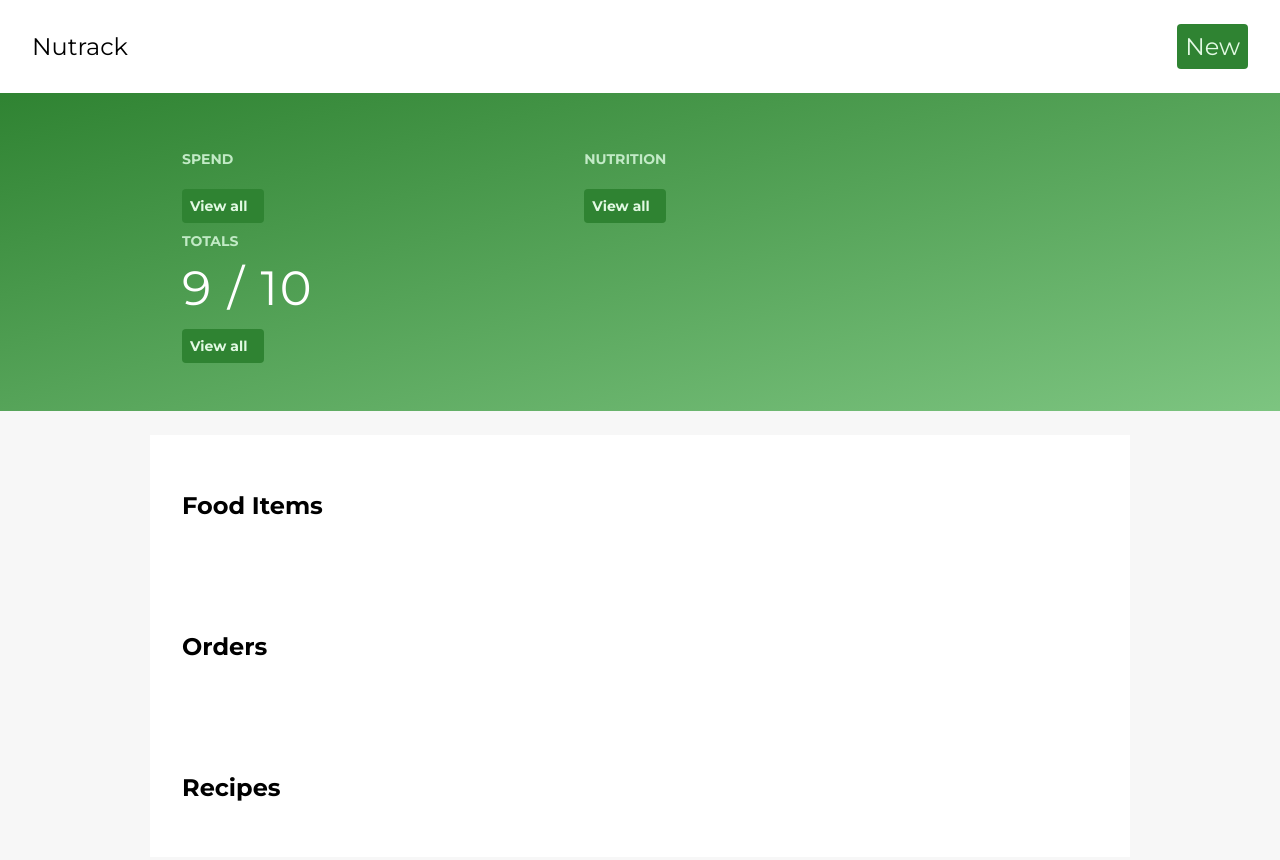
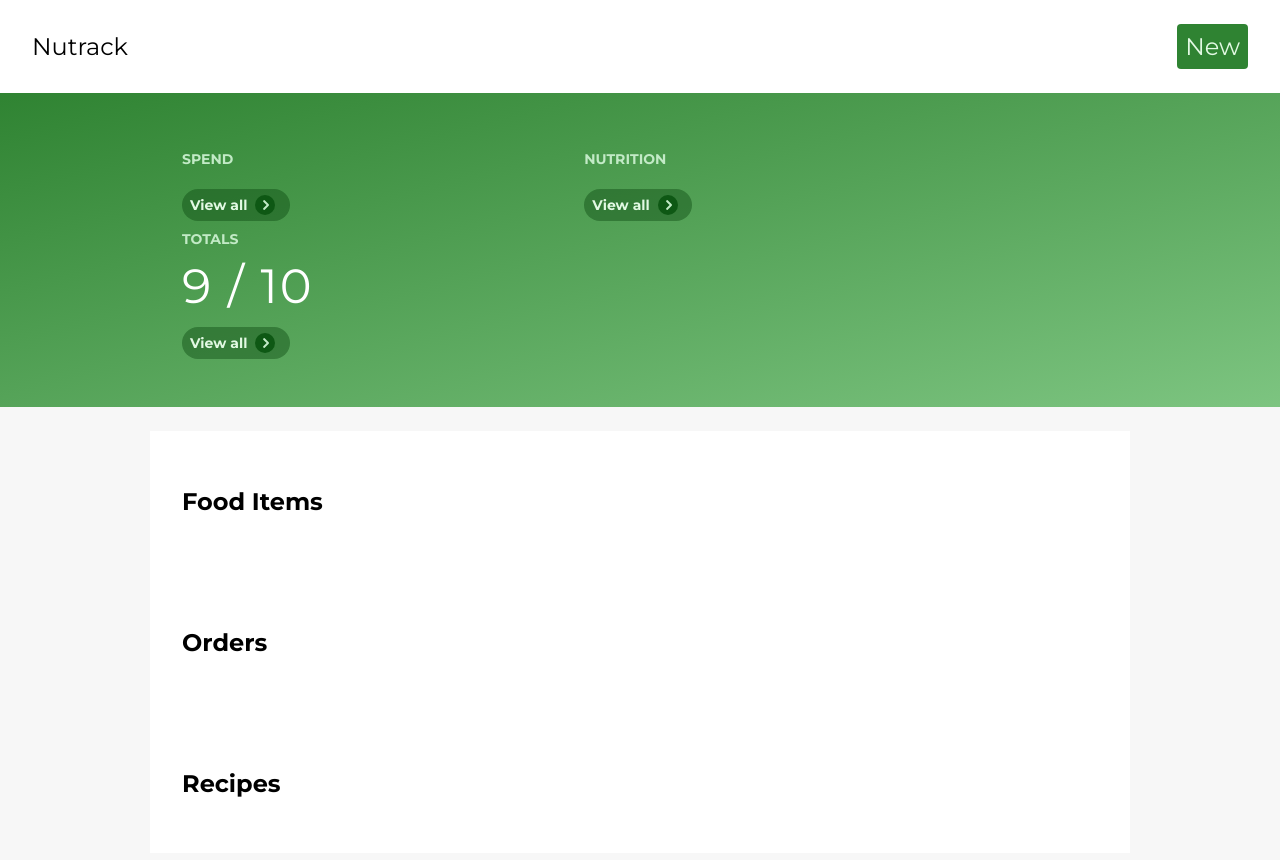
Before and after one commit to mikepjb/go-nutrack, a plain HTML site: page site/index.html in a window 1280 px wide. Drawn offline with Linux system fonts and the light colour scheme; no server answers.

Commit message:
view all buttons are looking tasty

```diff
--- a/site/index.html
+++ b/site/index.html
@@ -11,20 +11,32 @@
           <div>
             <span class="label">spend</span>
             <span class="info" id="spend-total"></span>
-            <a class="btn view">View all</a>
+            <a class="btn view">View all <svg xmlns="http://www.w3.org/2000/svg"
+                viewBox="0 0 24 24" class="icon-cheveron-right-circle"><circle
+                cx="12" cy="12" r="10" class="primary"/><path class="secondary"
+            d="M10.3 8.7a1 1 0 0 1 1.4-1.4l4 4a1 1 0 0 1 0 1.4l-4 4a1 1 0 0
+            1-1.4-1.4l3.29-3.3-3.3-3.3z"/></svg></a>
           </div>
 
           <div>
             <span class="label">nutrition</span>
             <span class="info" id="nutrition-total"></span>
-            <a class="btn view">View all</a>
+            <a class="btn view">View all <svg xmlns="http://www.w3.org/2000/svg"
+                viewBox="0 0 24 24" class="icon-cheveron-right-circle"><circle
+                cx="12" cy="12" r="10" class="primary"/><path class="secondary"
+            d="M10.3 8.7a1 1 0 0 1 1.4-1.4l4 4a1 1 0 0 1 0 1.4l-4 4a1 1 0 0
+            1-1.4-1.4l3.29-3.3-3.3-3.3z"/></svg></a>
           </div>
 
           <div>
             <!-- how many totals (protein, carbs, vitamins, kcals did we meet?) -->
             <span class="label">totals</span>
             <span class="info" id="totals-chart">9 / 10</span>
-            <a class="btn view">View all</a>
+            <a class="btn view">View all <svg xmlns="http://www.w3.org/2000/svg"
+                viewBox="0 0 24 24" class="icon-cheveron-right-circle"><circle
+                cx="12" cy="12" r="10" class="primary"/><path class="secondary"
+            d="M10.3 8.7a1 1 0 0 1 1.4-1.4l4 4a1 1 0 0 1 0 1.4l-4 4a1 1 0 0
+            1-1.4-1.4l3.29-3.3-3.3-3.3z"/></svg></a>
           </div>
         </div>
       </header>
--- a/site/style.css
+++ b/site/style.css
@@ -1,5 +1,6 @@
 :root {
   --primary-1: hsl(125, 86%, 14%);
+  --primary-1-semi: hsla(125, 86%, 14%, .4);
   --primary-1-trans: hsla(125, 86%, 14%, .15);
   --primary-2: hsl(125, 73%, 20%);
   --primary-3: hsl(125, 56%, 29%);
@@ -110,11 +111,22 @@ tr:nth-child(even) { background-color: var(--grey-10); }
 }
 
 .view {
+  background-color: var(--primary-1-semi);
   margin-top: 8px;
+  padding: 4px;
+  padding-left: 8px;
   display: inline-flex;
+  align-items: center;
+  border-radius: 20px;
   font-size: 14px;
   font-weight: 700;
-  width: 4.1rem;
+  width: 6rem;
+}
+
+.icon-cheveron-right-circle {
+  position: relative;
+  left: 6px;
+  width: 24px;
 }
 
 .label {
@@ -128,3 +140,6 @@ tr:nth-child(even) { background-color: var(--grey-10); }
   font-size: 48px;
   letter-spacing: 2px;
 }
+
+.primary { fill: var(--primary-2); }
+.secondary { fill: var(--primary-9); }
```
